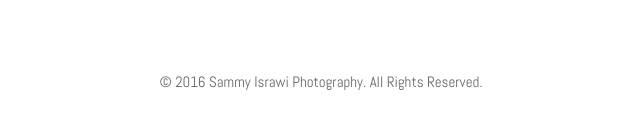
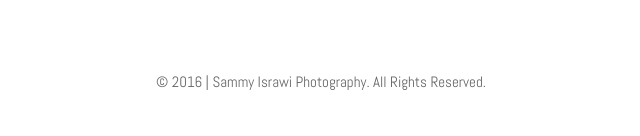
Before and after one commit to SammyIsra/SammyPhotography, a plain HTML site: page index.html in a window 1280 px wide. Shown: the part 1958-2094 px from the top of the page, 319-959 px from the left. Drawn offline with nearby package versions, Linux system fonts and the light colour scheme.

Commit message:
footer updated

```diff
--- a/index.html
+++ b/index.html
@@ -117,7 +117,7 @@
       </div>
       <div class="row twelve columns">
         <p class="copyright">
-          &copy; 2016 Sammy Israwi Photography. All Rights Reserved.
+          &copy; 2016 | Sammy Israwi Photography. All Rights Reserved.
         </p>
       </div>
     </div>
```
